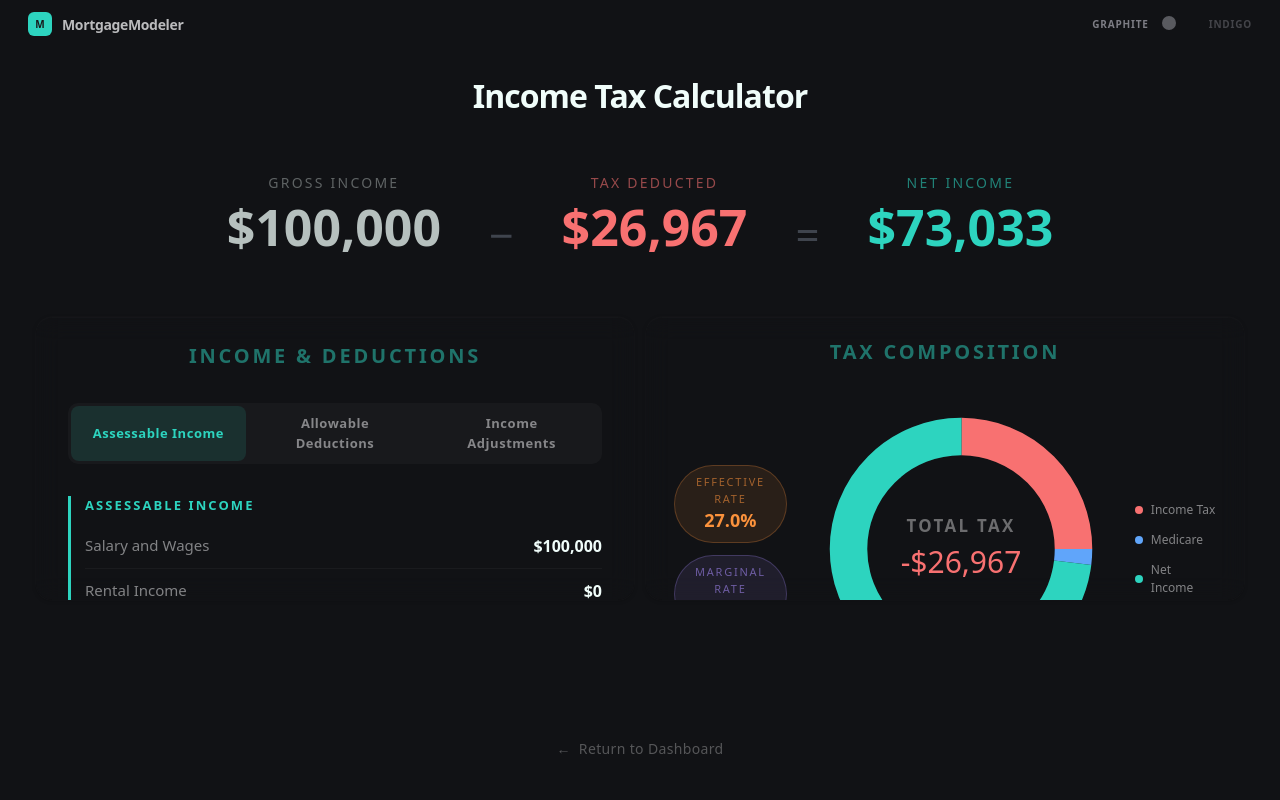
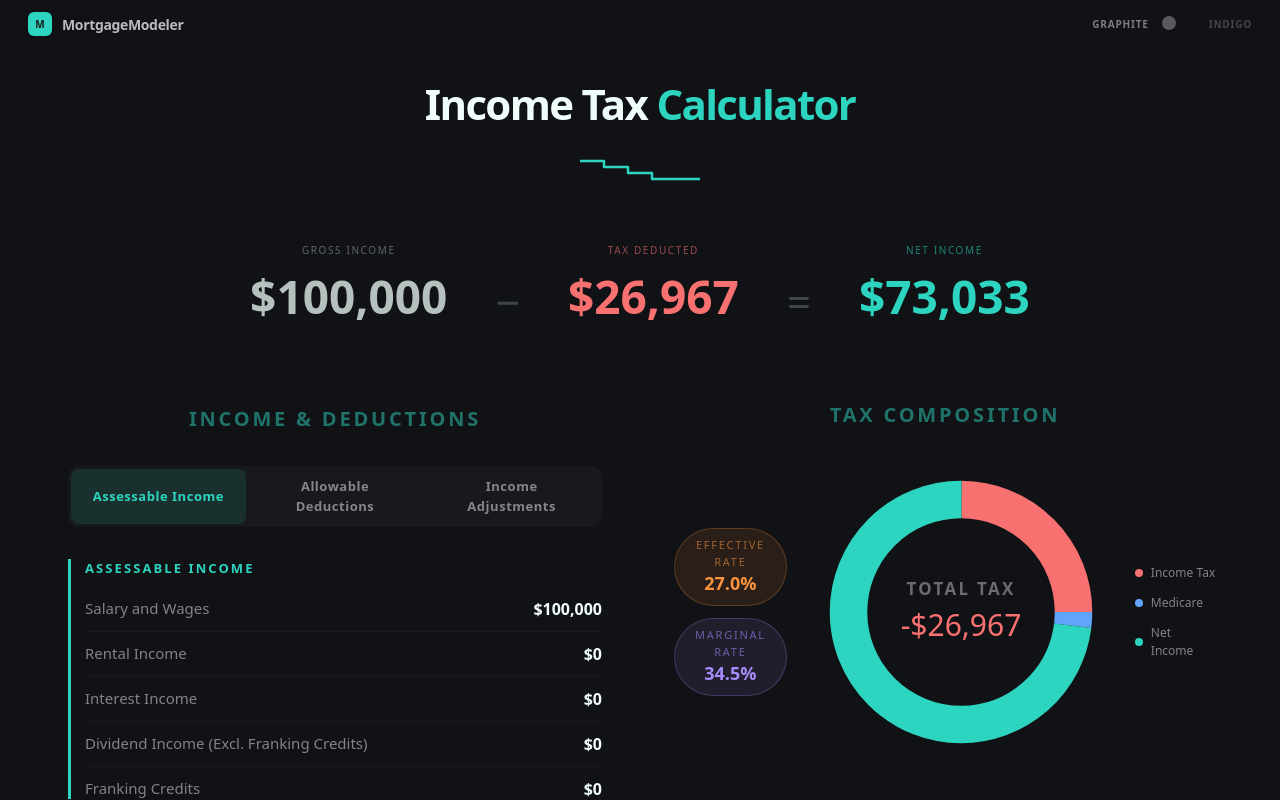
Before and after one commit to jordanlbf/MortgageModeler, a Next.js app in the folder frontend/: page /tax in a window 1280 px wide. Built offline with nearby package versions, Linux system fonts and the light colour scheme.

Commit message:
feat(tax): wordmark title with staircase divider, streamlined KPI strip

```diff
--- a/frontend/src/components/tax/TaxView.tsx
+++ b/frontend/src/components/tax/TaxView.tsx
@@ -16,6 +16,25 @@ const DUMMY = {
   marginal_rate: 0.345,
 };
 
+// ── Tax Brackets Divider ────────────────────────
+
+function ProgressiveStepsDivider() {
+  return (
+    <div className="mb-8 flex justify-center">
+      <svg width="120" height="24" viewBox="0 0 120 24" fill="none">
+        <polyline
+          points="0,2 24,2 24,8 48,8 48,14 72,14 72,20 120,20"
+          stroke="var(--color-accent)"
+          strokeWidth="2.5"
+          strokeLinecap="round"
+          strokeLinejoin="round"
+          fill="none"
+        />
+      </svg>
+    </div>
+  );
+}
+
 // ── KPI Hero Strip ──────────────────────────────
 
 interface KpiHeroStripProps {
@@ -26,45 +45,45 @@ interface KpiHeroStripProps {
 
 function KpiHeroStrip({ gross, totalTax, netIncome }: KpiHeroStripProps) {
   return (
-    <div className="mb-6 flex items-start justify-center gap-12 py-7">
+    <div className="mb-1 flex items-start justify-center gap-12 py-7">
         {/* Gross Income */}
         <div className="text-center">
           <div className="mb-[10px] flex h-5 items-start justify-center">
-            <span className="text-[14px] font-medium uppercase tracking-[0.16em]" style={{ color: mix("var(--color-foreground)", 35) }}>
+            <span className="text-[10px] font-medium uppercase tracking-[0.16em]" style={{ color: mix("var(--color-foreground)", 35) }}>
               Gross Income
             </span>
           </div>
-          <div className="text-[50px] font-semibold tabular-nums leading-none" style={{ color: mix("var(--color-foreground)", 74) }}>
+          <div className="text-[46px] font-semibold tabular-nums leading-none" style={{ color: mix("var(--color-foreground)", 74) }}>
             {formatCurrencyShort(gross)}
           </div>
         </div>
 
         {/* Minus */}
-        <span className="text-[42px] font-light" style={{ color: "rgba(148,163,184,0.35)", marginTop: 30 }}>&minus;</span>
+        <span className="text-[42px] font-light" style={{ color: "rgba(148,163,184,0.35)", marginTop: 26 }}>&minus;</span>
 
         {/* Tax Deducted */}
         <div className="text-center">
           <div className="mb-[10px] flex h-5 items-start justify-center">
-            <span className="text-[14px] font-medium uppercase tracking-[0.16em]" style={{ color: mix("#f87171", 58) }}>
+            <span className="text-[10px] font-medium uppercase tracking-[0.16em]" style={{ color: mix("#f87171", 58) }}>
               Tax Deducted
             </span>
           </div>
-          <div className="text-[50px] font-semibold tabular-nums leading-none" style={{ color: "#f87171" }}>
+          <div className="text-[46px] font-semibold tabular-nums leading-none" style={{ color: "#f87171" }}>
             {formatCurrencyShort(totalTax)}
           </div>
         </div>
 
         {/* Equals */}
-        <span className="text-[42px] font-light" style={{ color: "rgba(148,163,184,0.35)", marginTop: 30 }}>=</span>
+        <span className="text-[42px] font-light" style={{ color: "rgba(148,163,184,0.35)", marginTop: 26 }}>=</span>
 
         {/* Net Income */}
         <div className="text-center">
           <div className="mb-[10px] flex h-5 items-start justify-center">
-            <span className="text-[14px] font-medium uppercase tracking-[0.16em]" style={{ color: mix("var(--color-accent)", 58) }}>
+            <span className="text-[10px] font-medium uppercase tracking-[0.16em]" style={{ color: mix("var(--color-accent)", 58) }}>
               Net Income
             </span>
           </div>
-          <div className="text-[50px] font-semibold tabular-nums leading-none" style={{ color: "var(--color-accent)" }}>
+          <div className="text-[46px] font-semibold tabular-nums leading-none" style={{ color: "var(--color-accent)" }}>
             {formatCurrencyShort(netIncome)}
           </div>
         </div>
@@ -85,9 +104,13 @@ export default function TaxView() {
       <Header />
 
       <div className="flex flex-col px-9 py-6 overflow-hidden" style={{ height: "calc(100vh - 49px)" }}>
-        <h1 className="mb-6 text-center text-[2rem] font-semibold tracking-[-0.03em] text-foreground">
-          Income Tax Calculator
-        </h1>
+        <div className="mb-6 flex flex-col items-center gap-1">
+          <h1 className="text-[42px] font-semibold tracking-[-0.04em] text-foreground">
+            Income Tax <span style={{ color: "var(--color-accent)" }}>Calculator</span>
+          </h1>
+        </div>
+
+        <ProgressiveStepsDivider />
 
         <ErrorBoundary>
           <KpiHeroStrip
@@ -96,7 +119,12 @@ export default function TaxView() {
             netIncome={DUMMY.net_income}
           />
 
-          <div className="min-h-0 grid gap-3" style={{ gridTemplateColumns: "1fr 1fr", flex: "0.7" }}>
+          <div
+            className="mx-auto mb-4 h-px w-2/3"
+            style={{ background: `linear-gradient(to right, transparent, ${mix("var(--color-accent)", 30)}, transparent)` }}
+          />
+
+          <div className="grid gap-3" style={{ gridTemplateColumns: "1fr 1fr" }}>
             {/* ── LEFT COLUMN ── */}
             <div className="flex flex-col min-h-0">
               <AdvancedColumn inputs={advanced.inputs} setters={advanced.setters} />
```
